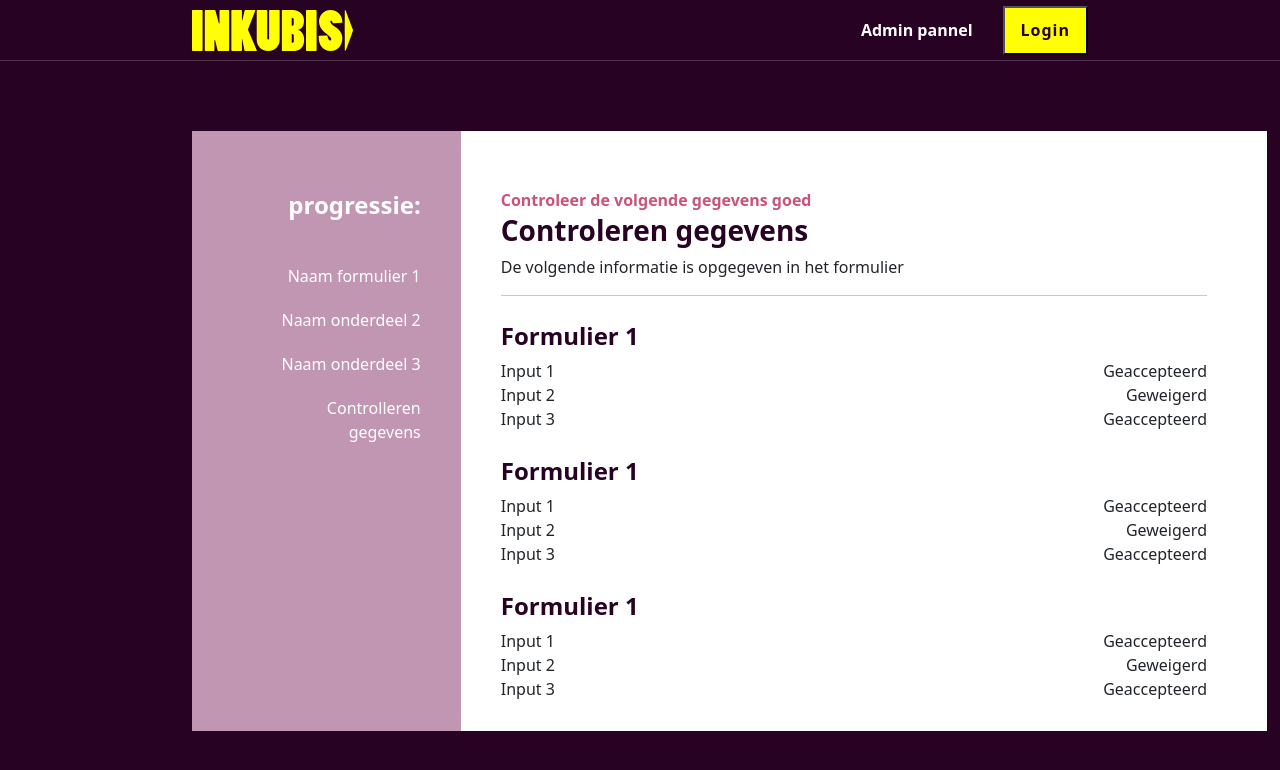
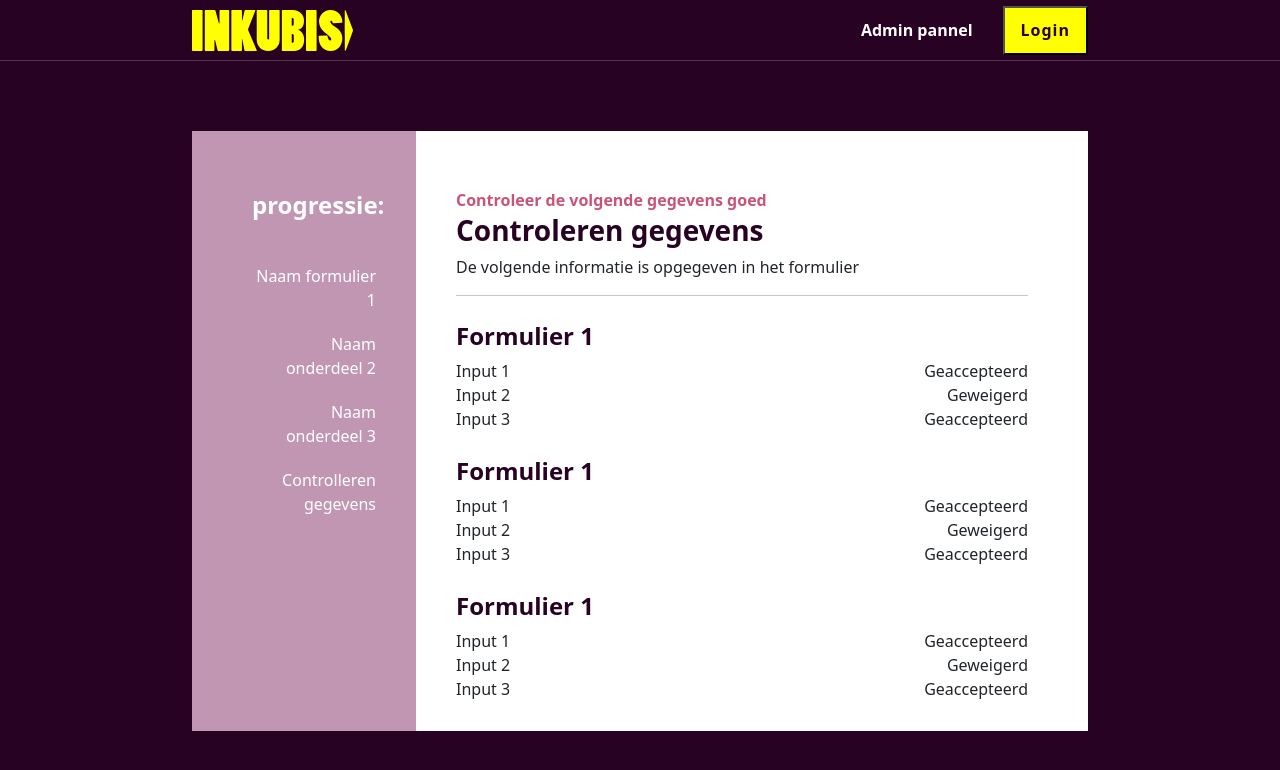
Before and after one commit to kevinvgils/Inkubis-app-frontend, an Angular app: page /verify in a window 1280 px wide. Shown: the top 770 px of the page. Built offline with nearby package versions, Linux system fonts and the light colour scheme.

Commit message:
Change to vw

```diff
--- a/src/app/components/verify/verify.component.css
+++ b/src/app/components/verify/verify.component.css
@@ -6,7 +6,7 @@
   .form {
     background-color: #ffffff;
     height: 75vh;
-    min-width: 1075px;
+    min-width: 70vw; /*1075px*/
   }
     .form .row{
       --bs-gutter-x: 0;
```
